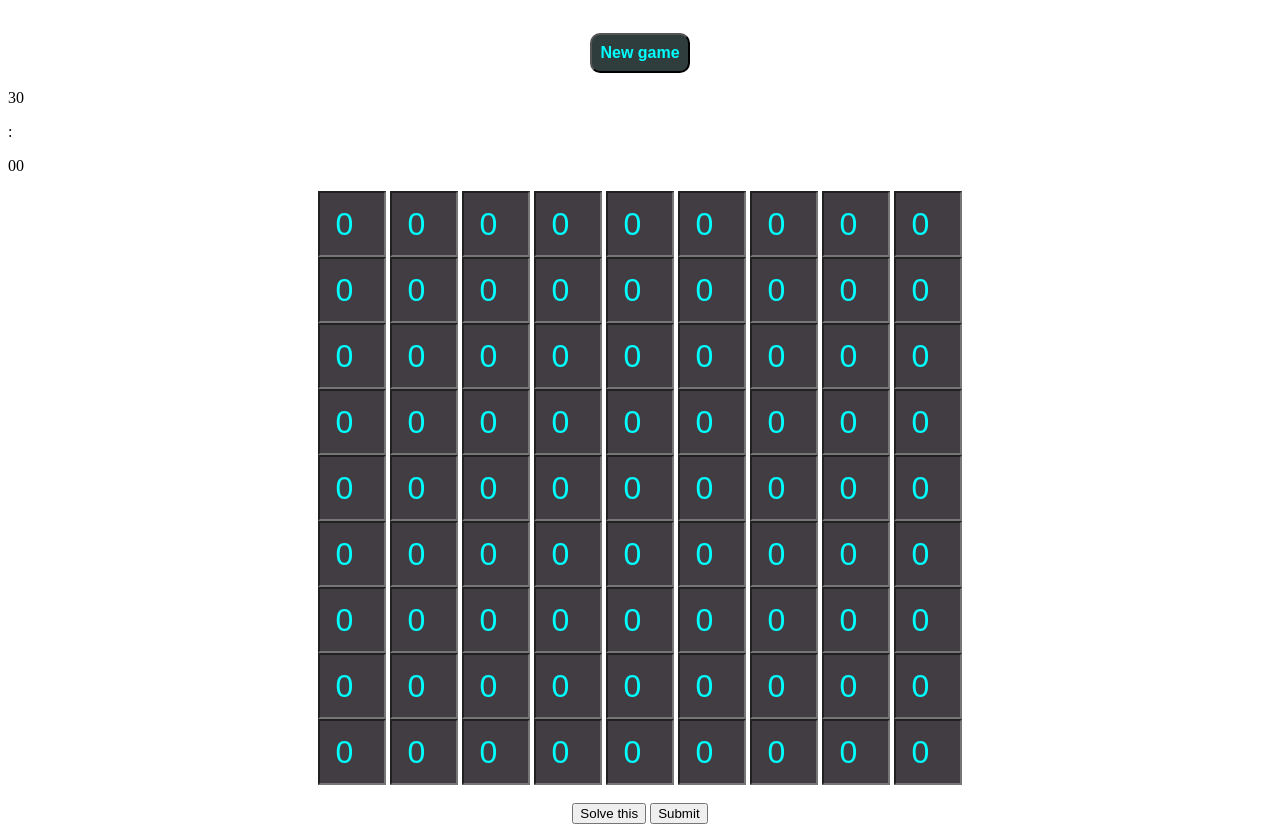
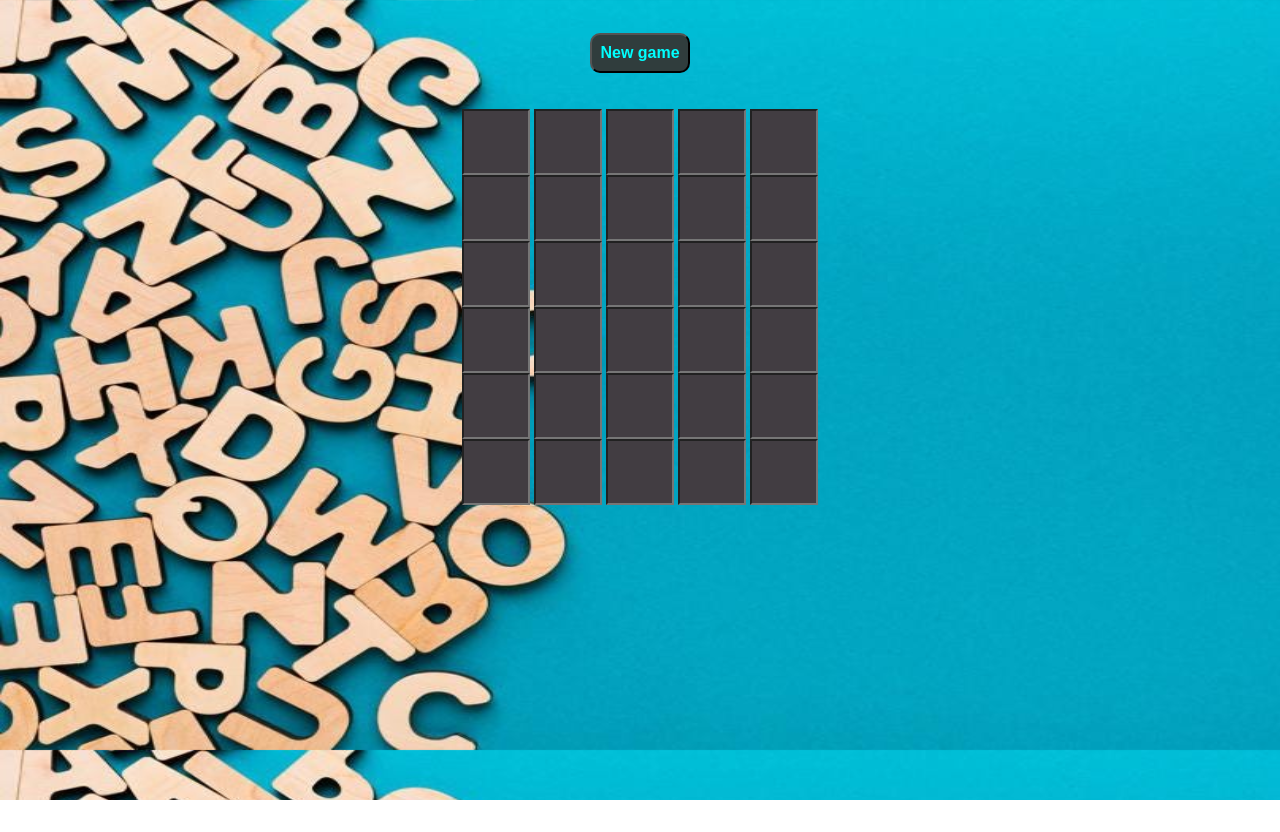
Before and after one commit to nrg361/Sudoku-Solver, a plain HTML site: page index.html in a window 1280 px wide. After the commit the page ends 800 px from the top, so only its background shows below. Drawn offline with Linux system fonts and the light colour scheme.

Commit message:
Add files via upload

```diff
--- a/index.html
+++ b/index.html
@@ -5,123 +5,55 @@
     <meta charset="UTF-8">
     <meta http-equiv="X-UA-Compatible" content="IE=edge">
     <meta name="viewport" content="width=device-width, initial-scale=1.0">
-    <title>Sudoku Solver</title>
+    <title>Wordle</title>
     <link rel="stylesheet" href="style.css">
 </head>
 
 <body>
     <div class="btnn">
-        <button id="btns" onclick="game()">New game</button>
+        <button id="btns" onclick="start()">New game</button>
     </div>
-
-    <div class="inl">
-        <p id="minu">30</p>
-        <p>:</p>
-        <p id="secs">00</p>
-    </div>
-
-
+    <br><br>
     <div class="put">
-        <input type="number" id="00" value="0" max="9" min="0">
-        <input type="number" id="01" value="0" max="9" min="0">
-        <input type="number" id="02" value="0" max="9" min="0">
-        <input type="number" id="03" value="0" max="9" min="0">
-        <input type="number" id="04" value="0" max="9" min="0">
-        <input type="number" id="05" value="0" max="9" min="0">
-        <input type="number" id="06" value="0" max="9" min="0">
-        <input type="number" id="07" value="0" max="9" min="0">
-        <input type="number" id="08" value="0" max="9" min="0">
+        <input type="text" id="00" maxlength="1" onkeydown="moves(this,'01','05')" oninput="move(this,'01','05')">
+        <input type="text" id="01" maxlength="1" onkeydown="moves(this,'02','00')" oninput="move(this,'02','00')">
+        <input type="text" id="02" maxlength="1" onkeydown="moves(this,'03','01')" oninput="move(this,'03','01')">
+        <input type="text" id="03" maxlength="1" onkeydown="moves(this,'04','02')" oninput="move(this,'04','02')">
+        <input type="text" id="04" maxlength="1" onkeydown="moves(this,'05','03')" oninput="move(this,'05','03')">
         <br>
-        <input type="number" id="10" value="0" max="9" min="0">
-        <input type="number" id="11" value="0" max="9" min="0">
-        <input type="number" id="12" value="0" max="9" min="0">
-        <input type="number" id="13" value="0" max="9" min="0">
-        <input type="number" id="14" value="0" max="9" min="0">
-        <input type="number" id="15" value="0" max="9" min="0">
-        <input type="number" id="16" value="0" max="9" min="0">
-        <input type="number" id="17" value="0" max="9" min="0">
-        <input type="number" id="18" value="0" max="9" min="0">
+        <input type="text" id="10" maxlength="1" onkeydown="moves(this,'11','15')" oninput="move(this,'11','15')">
+        <input type="text" id="11" maxlength="1" onkeydown="moves(this,'12','10')" oninput="move(this,'12','10')">
+        <input type="text" id="12" maxlength="1" onkeydown="moves(this,'13','11')" oninput="move(this,'13','11')">
+        <input type="text" id="13" maxlength="1" onkeydown="moves(this,'14','12')" oninput="move(this,'14','12')">
+        <input type="text" id="14" maxlength="1" onkeydown="moves(this,'15','13')" oninput="move(this,'15','13')">
         <br>
-        <input type="number" id="20" value="0" max="9" min="0">
-        <input type="number" id="21" value="0" max="9" min="0">
-        <input type="number" id="22" value="0" max="9" min="0">
-        <input type="number" id="23" value="0" max="9" min="0">
-        <input type="number" id="24" value="0" max="9" min="0">
-        <input type="number" id="25" value="0" max="9" min="0">
-        <input type="number" id="26" value="0" max="9" min="0">
-        <input type="number" id="27" value="0" max="9" min="0">
-        <input type="number" id="28" value="0" max="9" min="0">
+        <input type="text" id="20" maxlength="1" onkeydown="moves(this,'21','25')" oninput="move(this,'21','25')">
+        <input type="text" id="21" maxlength="1" onkeydown="moves(this,'22','20')" oninput="move(this,'22','20')">
+        <input type="text" id="22" maxlength="1" onkeydown="moves(this,'23','21')" oninput="move(this,'23','21')">
+        <input type="text" id="23" maxlength="1" onkeydown="moves(this,'24','22')" oninput="move(this,'24','22')">
+        <input type="text" id="24" maxlength="1" onkeydown="moves(this,'25','23')" oninput="move(this,'25','23')">
         <br>
-        <input type="number" id="30" value="0" max="9" min="0">
-        <input type="number" id="31" value="0" max="9" min="0">
-        <input type="number" id="32" value="0" max="9" min="0">
-        <input type="number" id="33" value="0" max="9" min="0">
-        <input type="number" id="34" value="0" max="9" min="0">
-        <input type="number" id="35" value="0" max="9" min="0">
-        <input type="number" id="36" value="0" max="9" min="0">
-        <input type="number" id="37" value="0" max="9" min="0">
-        <input type="number" id="38" value="0" max="9" min="0">
+        <input type="text" id="30" maxlength="1" onkeydown="moves(this,'31','35')" oninput="move(this,'31','35')">
+        <input type="text" id="31" maxlength="1" onkeydown="moves(this,'32','30')" oninput="move(this,'32','30')">
+        <input type="text" id="32" maxlength="1" onkeydown="moves(this,'33','31')" oninput="move(this,'33','31')">
+        <input type="text" id="33" maxlength="1" onkeydown="moves(this,'34','32')" oninput="move(this,'34','32')">
+        <input type="text" id="34" maxlength="1" onkeydown="moves(this,'35','33')" oninput="move(this,'35','33')">
         <br>
-        <input type="number" id="40" value="0" max="9" min="0">
-        <input type="number" id="41" value="0" max="9" min="0">
-        <input type="number" id="42" value="0" max="9" min="0">
-        <input type="number" id="43" value="0" max="9" min="0">
-        <input type="number" id="44" value="0" max="9" min="0">
-        <input type="number" id="45" value="0" max="9" min="0">
-        <input type="number" id="46" value="0" max="9" min="0">
-        <input type="number" id="47" value="0" max="9" min="0">
-        <input type="number" id="48" value="0" max="9" min="0">
+        <input type="text" id="40" maxlength="1" onkeydown="moves(this,'41','45')" oninput="move(this,'41','45')">
+        <input type="text" id="41" maxlength="1" onkeydown="moves(this,'42','40')" oninput="move(this,'42','40')">
+        <input type="text" id="42" maxlength="1" onkeydown="moves(this,'43','41')" oninput="move(this,'43','41')">
+        <input type="text" id="43" maxlength="1" onkeydown="moves(this,'44','42')" oninput="move(this,'44','42')">
+        <input type="text" id="44" maxlength="1" onkeydown="moves(this,'45','43')" oninput="move(this,'45','43')">
         <br>
-        <input type="number" id="50" value="0" max="9" min="0">
-        <input type="number" id="51" value="0" max="9" min="0">
-        <input type="number" id="52" value="0" max="9" min="0">
-        <input type="number" id="53" value="0" max="9" min="0">
-        <input type="number" id="54" value="0" max="9" min="0">
-        <input type="number" id="55" value="0" max="9" min="0">
-        <input type="number" id="56" value="0" max="9" min="0">
-        <input type="number" id="57" value="0" max="9" min="0">
-        <input type="number" id="58" value="0" max="9" min="0">
+        <input type="text" id="50" maxlength="1" onkeydown="moves(this,'51','55')" oninput="move(this,'51','55')">
+        <input type="text" id="51" maxlength="1" onkeydown="moves(this,'52','50')" oninput="move(this,'52','50')">
+        <input type="text" id="52" maxlength="1" onkeydown="moves(this,'53','51')" oninput="move(this,'53','51')">
+        <input type="text" id="53" maxlength="1" onkeydown="moves(this,'54','52')" oninput="move(this,'54','52')">
+        <input type="text" id="54" maxlength="1" onkeydown="moves(this,'55','53')" oninput="move(this,'55','53')">
         <br>
-        <input type="number" id="60" value="0" max="9" min="0">
-        <input type="number" id="61" value="0" max="9" min="0">
-        <input type="number" id="62" value="0" max="9" min="0">
-        <input type="number" id="63" value="0" max="9" min="0">
-        <input type="number" id="64" value="0" max="9" min="0">
-        <input type="number" id="65" value="0" max="9" min="0">
-        <input type="number" id="66" value="0" max="9" min="0">
-        <input type="number" id="67" value="0" max="9" min="0">
-        <input type="number" id="68" value="0" max="9" min="0">
-        <br>
-        <input type="number" id="70" value="0" max="9" min="0">
-        <input type="number" id="71" value="0" max="9" min="0">
-        <input type="number" id="72" value="0" max="9" min="0">
-        <input type="number" id="73" value="0" max="9" min="0">
-        <input type="number" id="74" value="0" max="9" min="0">
-        <input type="number" id="75" value="0" max="9" min="0">
-        <input type="number" id="76" value="0" max="9" min="0">
-        <input type="number" id="77" value="0" max="9" min="0">
-        <input type="number" id="78" value="0" max="9" min="0">
-        <br>
-        <input type="number" id="80" value="0" max="9" min="0">
-        <input type="number" id="81" value="0" max="9" min="0">
-        <input type="number" id="82" value="0" max="9" min="0">
-        <input type="number" id="83" value="0" max="9" min="0">
-        <input type="number" id="84" value="0" max="9" min="0">
-        <input type="number" id="85" value="0" max="9" min="0">
-        <input type="number" id="86" value="0" max="9" min="0">
-        <input type="number" id="87" value="0" max="9" min="0">
-        <input type="number" id="88" value="0" max="9" min="0">
 
     </div>
-    <br>
-
-    <div class="btnn">
-        <button id="btn" onclick="start()">Solve this</button>
-        <button id="btn" onclick="submit()">Submit</button>
-    </div>
-
-
-    <script src="logic.js"></script>
 </body>
+<script src="app.js"></script>
 
 </html>
```
Also changed, not shown: 1234.jpg (added).
